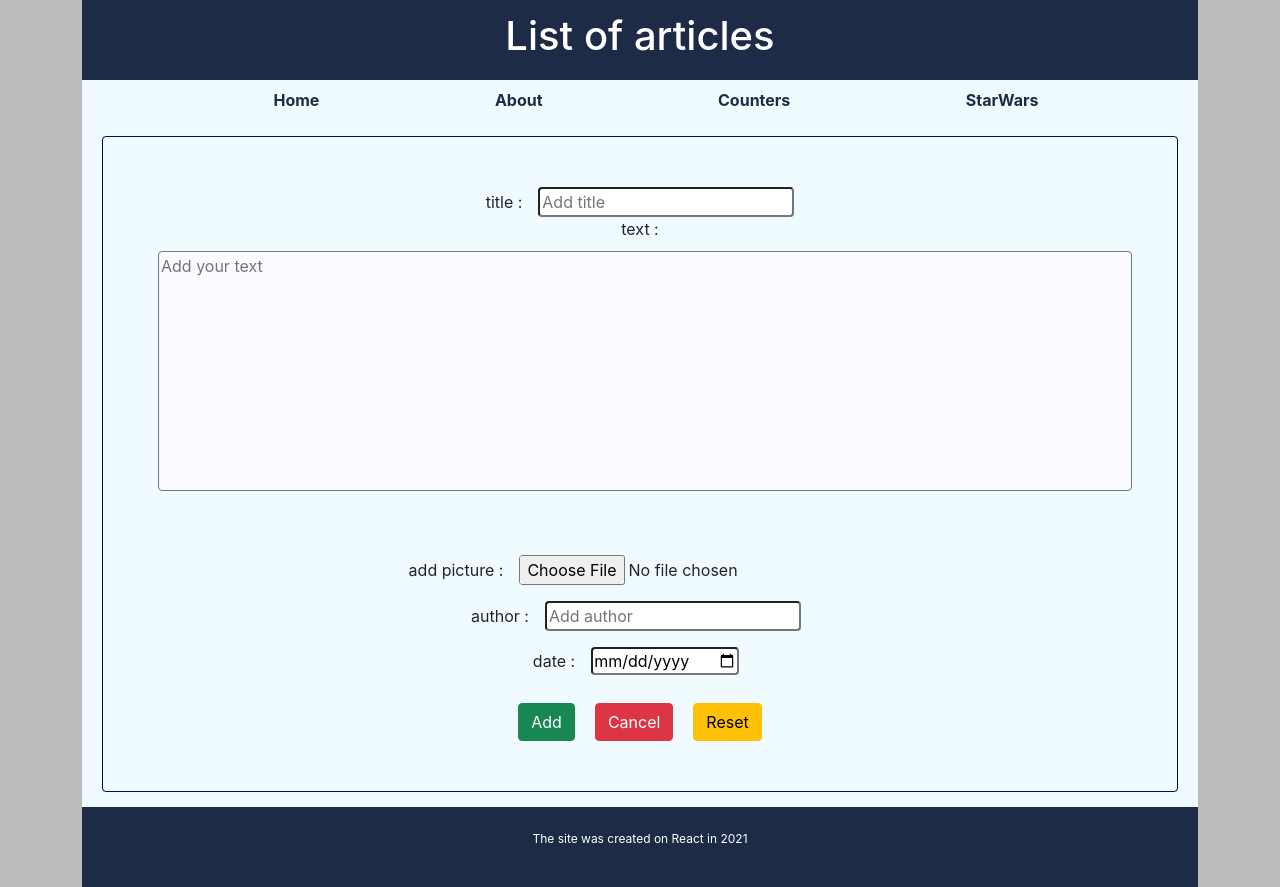
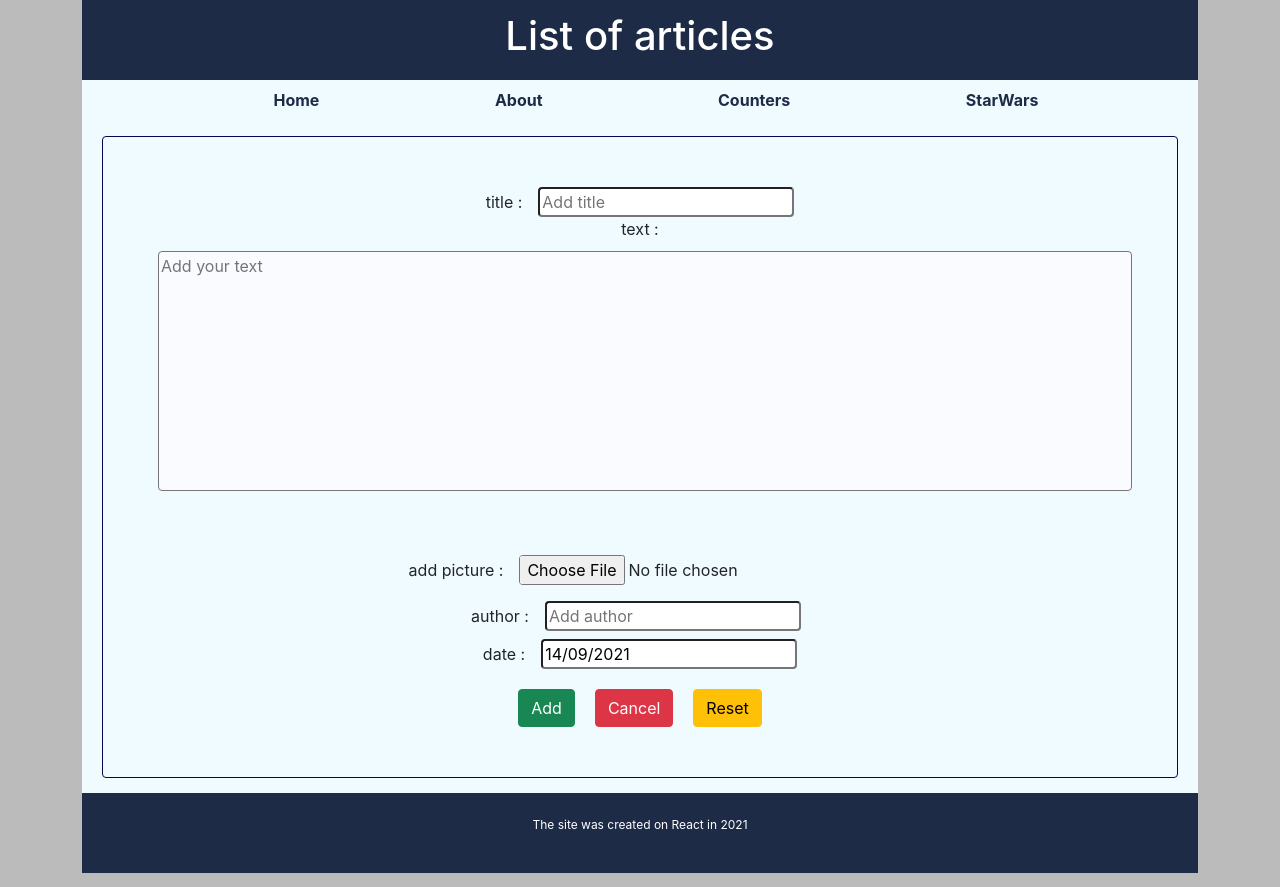
Before and after one commit to Kolenchitssi/react_app, a React app: page /article/add in a window 1280 px wide. Built offline with nearby package versions, Linux system fonts and the light colour scheme.

Commit message:
fix: edit date field

```diff
--- a/src/components/Form/NewForm.tsx
+++ b/src/components/Form/NewForm.tsx
@@ -4,10 +4,12 @@ import * as Yup from "yup";
 import { FormType } from "../../store/models";
 import style from "./Form.module.scss";
 
-import { DateForm } from "../DateForm/DateForm";
+import DatePicker from "react-datepicker";
+import "react-datepicker/dist/react-datepicker.css";
+
 import { useAppDispatch, useAppSelector } from "../../store/hook";
 import { successConnected } from "../../routes/Main/components/store/action";
-import { useEffect } from "react";
+import { useEffect, useState } from "react";
 
 type PropsArticleForm = {
   // [key: string]: any;
@@ -53,6 +55,8 @@ export function NewForm({
     setSubmitting(false);
     console.log("successEdit", successEdit);
   };
+
+  const [selectedDate, setSelectedDate] = useState(new Date());
 
   return (
     <Formik
@@ -160,7 +164,7 @@ export function NewForm({
               </span>
             </div>
 
-            <div>
+            {/* <div>
               <label htmlFor={style.date}> date : </label>
 
               <Field
@@ -173,15 +177,29 @@ export function NewForm({
               <span className={style.errors}>
                 <ErrorMessage name="date" />
               </span>
+            </div> */}
+
+            <div>
+              <label htmlFor={style.date}> date : </label>
+
+              <Field
+                as={DatePicker}
+                id={style.date}
+                selected={selectedDate}
+                onChange={(date: Date) => {
+                  setSelectedDate(date);
+                  values.date = date;
+                }}
+                name="date"
+                value={values.date}
+                dateFormat="dd/MM/yyyy"
+                minDate={new Date(2021, 8, 1)}
+                maxDate={new Date()}
+              />
+              <span className={style.errors}>
+                <ErrorMessage name="date" />
+              </span>
             </div>
-
-            {/* <div>
-            <label htmlFor={style.date}> date : </label>
-            <DateForm name="date" id={style.date} />
-            <span className={style.errors}>
-              <ErrorMessage name="date" />
-            </span>
-          </div> */}
           </div>
 
           <div className={style.formButton}>
--- a/src/routes/Main/components/Article/articlesList.ts
+++ b/src/routes/Main/components/Article/articlesList.ts
@@ -3,8 +3,8 @@ import { FormType } from "../../../../store/models";
 export const articlesList: Array<FormType> = [
   {
     id: "1",
-    title: "Title1",
-    text: "Text text  text text text text text text text text text 1111111111",
+    title: "First Article",
+    text: "Hallo am pockemons! Pica pica!!!",
     date: new Date(),
     picture: "",
     picture64base:
```
Also changed, not shown: src/components/DateForm/DateForm.tsx (deleted, +0 -19 lines).
